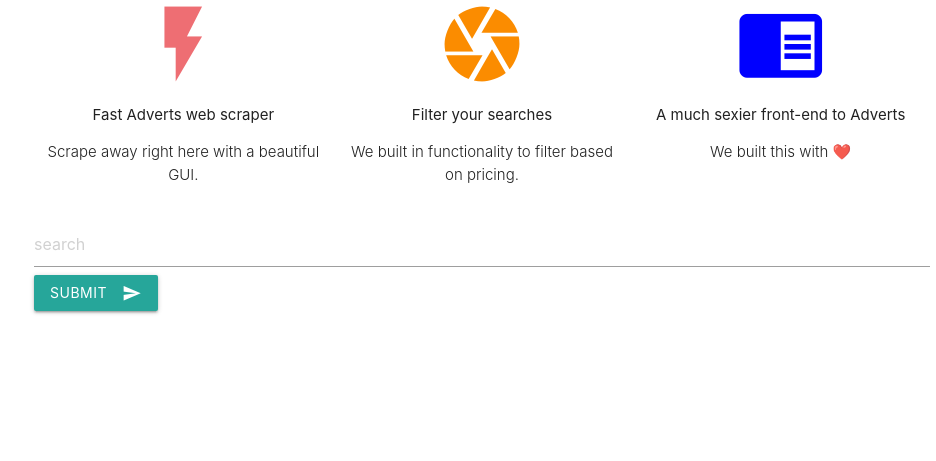
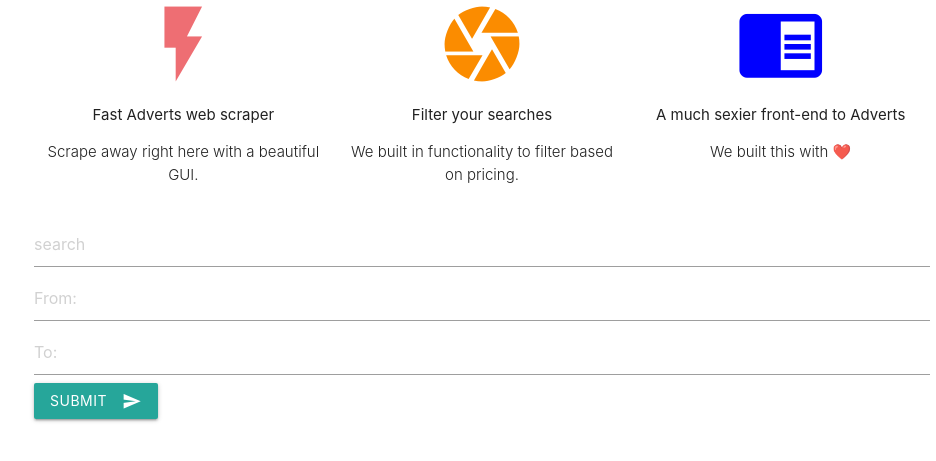
Before and after one commit to angelmilici/adverts_clone, a Django app: page / in a window 1280 px wide. Shown: the part 271-732 px from the top of the page, without its empty margins (158-1094 px from the left). Run offline with Django 3.2, Linux system fonts and the light colour scheme.

Commit message:
Add price range search functionality

```diff
--- a/adverts_clone/settings.py
+++ b/adverts_clone/settings.py
@@ -22,8 +22,8 @@ TEMPLATE_DIR = os.path.join(BASE_DIR, 'templates')
 # See https://docs.djangoproject.com/en/3.1/howto/deployment/checklist/
 
 # SECURITY WARNING: keep the secret key used in production secret!
-# os.environ.get('CRAIGSLIST_KEY') cwjakac0(%8!mp@=-xhjsm4bwm#+mq-is=!^rs4(nw&wa*hui*
 SECRET_KEY = os.environ.get('ADVERTS_KEY')
+# SECRET_KEY = 'cwjakac0(%8!mp@=-xhjsm4bwm#+mq-is=!^rs4(nw&wa*hui*'
 
 # SECURITY WARNING: don't run with debug turned on in production!
 DEBUG = False
--- a/my_app/views.py
+++ b/my_app/views.py
@@ -5,7 +5,7 @@ from bs4 import BeautifulSoup
 from . import models
 # Create your views here.
 
-BASE_ADVERTS_URL = 'https://www.adverts.ie/for-sale/q_{}/'
+BASE_ADVERTS_URL = 'https://www.adverts.ie/for-sale/q_{}/price_{}-{}/'
 # BASE_IMAGE_URL = 'https://images.craigslist.org/{}_300x300.jpg'
 
 
@@ -16,12 +16,17 @@ def home(request):
 def new_search(request):
     search = request.POST.get('search')
     models.Search.objects.create(search=search)
-    final_url = BASE_ADVERTS_URL.format(quote_plus(search))
+    from_price = request.POST.get('from_price', 0)
+    to_price = request.POST.get('to_price', 1000)
+    final_url = BASE_ADVERTS_URL.format(quote_plus(search), from_price, to_price)
     print(final_url)
+    # Getting the webpage, creating a Response object.
     response = requests.get(final_url)
+    # Extracting the source code of the page.
     data = response.text
+    # Passing the source code to Beautiful Soup to create a BeautifulSoup object for it.
     soup = BeautifulSoup(data, features="html.parser")
-
+    # Extracting all the <div> tags whose class name is 'sr-grid-cell quick-peek-container' into a list.
     post_listings = soup.find_all('div', {'class':
                                           'sr-grid-cell quick-peek-container'})
     final_postings = []
--- a/templates/base.html
+++ b/templates/base.html
@@ -55,6 +55,8 @@
     <form action="{% url 'new_search' %}" method="post">
         {% csrf_token %}
         <input type="text" name="search" placeholder="search">
+        <input type="text" name="from_price" placeholder="From: ">
+        <input type="text" name="to_price" placeholder="To: ">
         <button class="btn waves-effect waves-light" type="submit" name="action">Submit
             <i class="material-icons right">send</i>
         </button>
```
